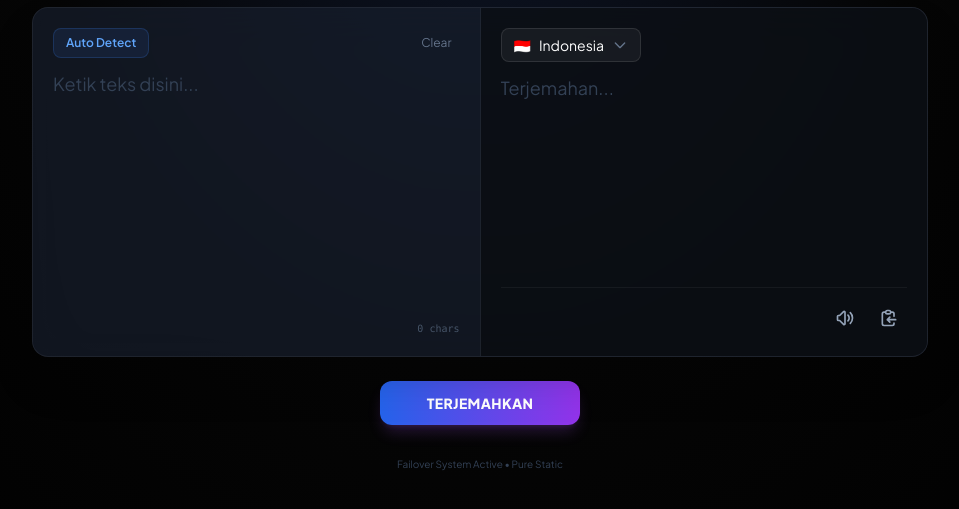
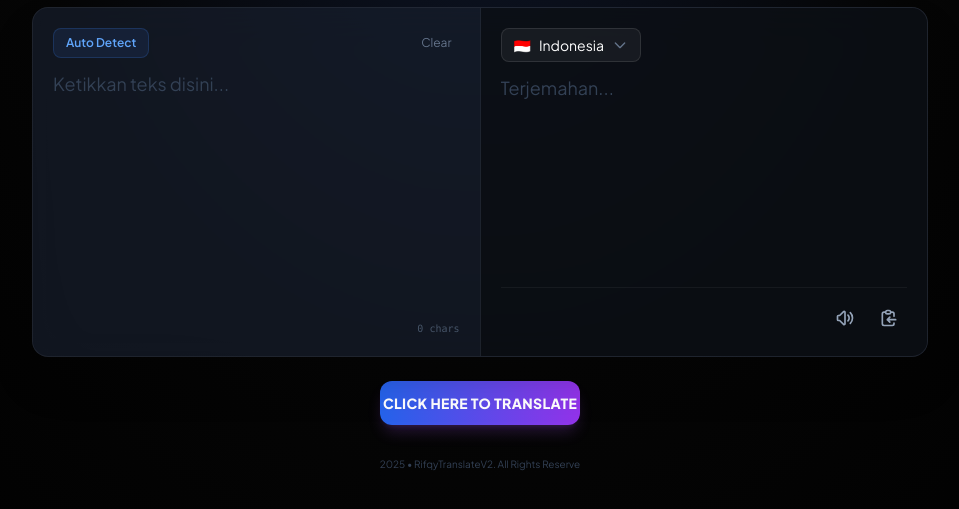
Before and after one commit to rydevs29/RifqyTranslateV2, a plain HTML site: page index.html in a window 1280 px wide. Shown: the part 197-706 px from the top of the page, without its empty margins (160-1119 px from the left). Drawn offline with nearby package versions, Linux system fonts and the light colour scheme.

Commit message:
Update index.html

```diff
--- a/index.html
+++ b/index.html
@@ -57,7 +57,7 @@
 
             <textarea id="inputText"
                 class="w-full flex-grow bg-transparent outline-none text-base md:text-lg resize-none placeholder-slate-700 leading-relaxed"
-                placeholder="Ketik teks disini..."></textarea>
+                placeholder="Ketikkan teks disini..."></textarea>
 
             <div class="mt-2 text-right text-[10px] text-slate-600 font-mono">
                 <span id="charCount">0</span> chars
@@ -114,11 +114,11 @@
 
     <button onclick="translateEngine()"
         class="mt-6 w-full max-w-[200px] py-3 bg-gradient-to-r from-blue-600 to-purple-600 rounded-xl font-bold text-white shadow-lg shadow-purple-500/20 hover:scale-105 active:scale-95 transition-all text-sm tracking-wide">
-        TERJEMAHKAN
+        CLICK HERE TO TRANSLATE
     </button>
 
     <footer class="mt-8 text-slate-700 text-[10px]">
-        Failover System Active • Pure Static
+        2025 • RifqyTranslateV2. All Rights Reserve
     </footer>
 
     <script src="script.js"></script>
```
